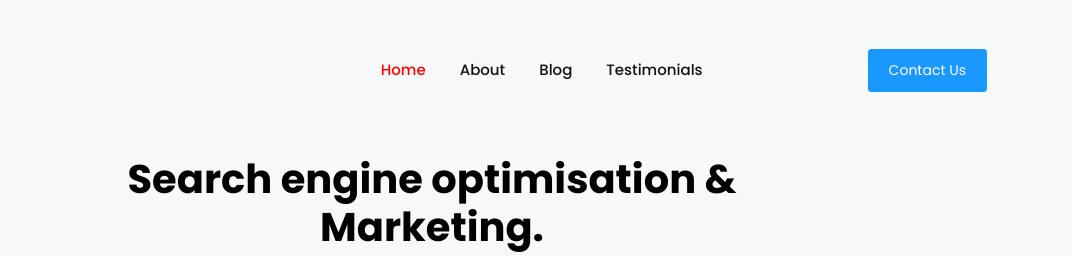
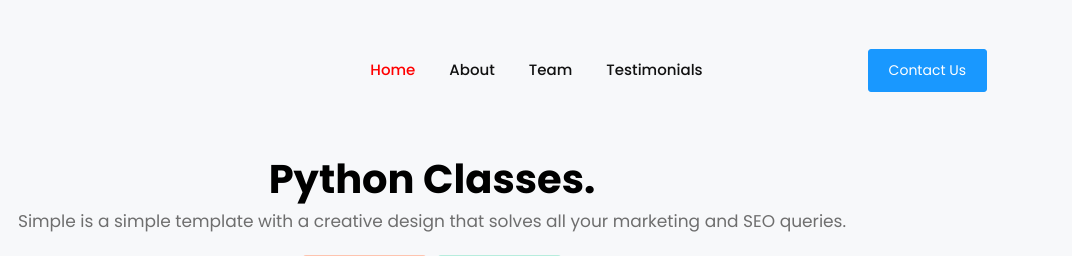
Before and after one commit to smartjef/apt-website, a plain HTML site: page index.html in a window 1280 px wide. Shown: the top 256 px of the page, 208-1280 px from the left. Drawn offline with Linux system fonts and the light colour scheme.

Commit message:
Update index.html

```diff
--- a/index.html
+++ b/index.html
@@ -16,7 +16,7 @@
     <nav class="navbar navbar-expand-lg pl-3 pl-sm-0" id="navbar">
     <div class="container">
       <div class="navbar-brand-wrapper d-flex w-100">
-        <img src="images/Group2.svg" alt="">
+        <img src="images/Group2.svg" alt="APT Logo">
         <button class="navbar-toggler ml-auto" type="button" data-toggle="collapse" data-target="#navbarSupportedContent" aria-controls="navbarSupportedContent" aria-expanded="false" aria-label="Toggle navigation">
           <span class="mdi mdi-menu navbar-toggler-icon"></span>
         </button>
@@ -38,7 +38,7 @@
             <a class="nav-link" href="#features-section">About</a>
           </li>
           <li class="nav-item">
-            <a class="nav-link" href="#digital-marketing-section">Blog</a>
+            <a class="nav-link" href="#digital-marketing-section">Team</a>
           </li>
           <li class="nav-item">
             <a class="nav-link" href="#feedback-section">Testimonials</a>
@@ -53,7 +53,7 @@
   </header>
   <div class="banner" >
     <div class="container">
-      <h1 class="font-weight-semibold">Search engine optimisation &<br>Marketing.</h1>
+      <h1 class="font-weight-semibold">Python Classes.</h1>
       <h6 class="font-weight-normal text-muted pb-3">Simple is a simple template with a creative design that solves all your marketing and SEO queries.</h6>
       <div>
         <button class="btn btn-opacity-light mr-1">Get started</button>
```
